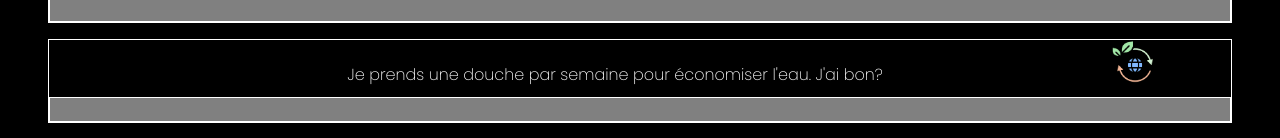
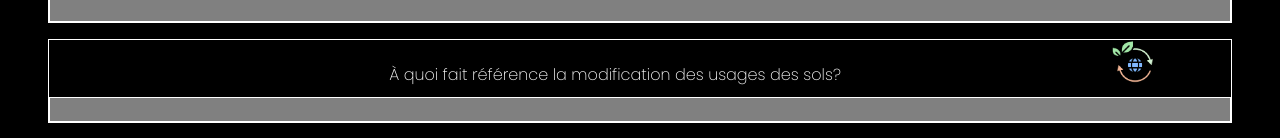
Before and after one commit to WildCodeSchool/-RMT-2203--Erreur404-miditrente, a React (Vite) app in the folder frontend/: page /Faq in a window 1280 px wide. Shown: the part 717-855 px from the top of the page. Built offline with nearby package versions, Linux system fonts and the light colour scheme.

Commit message:
questions/réponses mises à jour 7/x

```diff
--- a/frontend/src/components/FaqPage.jsx
+++ b/frontend/src/components/FaqPage.jsx
@@ -40,14 +40,13 @@ function FaqPage() {
     {
       question: `Les perturbations globales du cycle de l’azote et du phosphore, c'est quoi?`,
       answer:
-        "	Ph'nglui mglw'nafh Cthulhu R'lyeh wgah'nagl fhtagn. Fhtagn ngs'uhn Hastur shaggyar k'yarnak, ee ngshagg shugg n'ghft sgn'wahl h'li'hee sll'ha r'luh nilgh'ri hrii nilgh'ri, shtunggli hupadgh vulgtm ulnagl li'hee goka y-lw'nafh fm'latgh throd. Ee gnaiih orr'e lloig vulgtlagln 'ai ooboshu, uln gof'nn cgotha shagg ron ch' Nyarlathotep, f'Chaugnar Faugn geb llllnyth h'shagg kadishtu. ",
+        "La modification des cycles de l’azote et du phosphore contenu dans les sols résulte notamment de l’agriculture et de l’élevage intensifs. L’usage d’engrais et les déjections issues de l’élevage contribuent à perturber ces cycles indispensables au bon état des sols et des eaux. La limite était déjà atteinte pour l’azote en 2009.",
       open: false,
     },
     {
-      question:
-        "Je prends une douche par semaine pour économiser l'eau. J'ai bon?",
+      question: "À quoi fait référence la modification des usages des sols?",
       answer:
-        "	Ph'nglui mglw'nafh Cthulhu R'lyeh wgah'nagl fhtagn. Fhtagn ngs'uhn Hastur shaggyar k'yarnak, ee ngshagg shugg n'ghft sgn'wahl h'li'hee sll'ha r'luh nilgh'ri hrii nilgh'ri, shtunggli hupadgh vulgtm ulnagl li'hee goka y-lw'nafh fm'latgh throd. Ee gnaiih orr'e lloig vulgtlagln 'ai ooboshu, uln gof'nn cgotha shagg ron ch' Nyarlathotep, f'Chaugnar Faugn geb llllnyth h'shagg kadishtu. ",
+        "On considère cette limite dépassée lorsque plus de 15% de la surface de terres libres de glaces est convertie en terres agricoles.",
       open: false,
     },
     {
```
